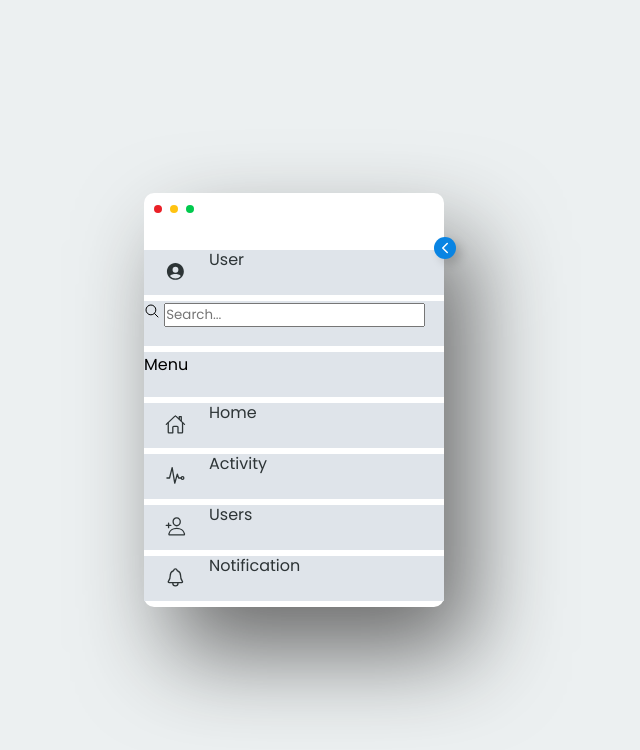
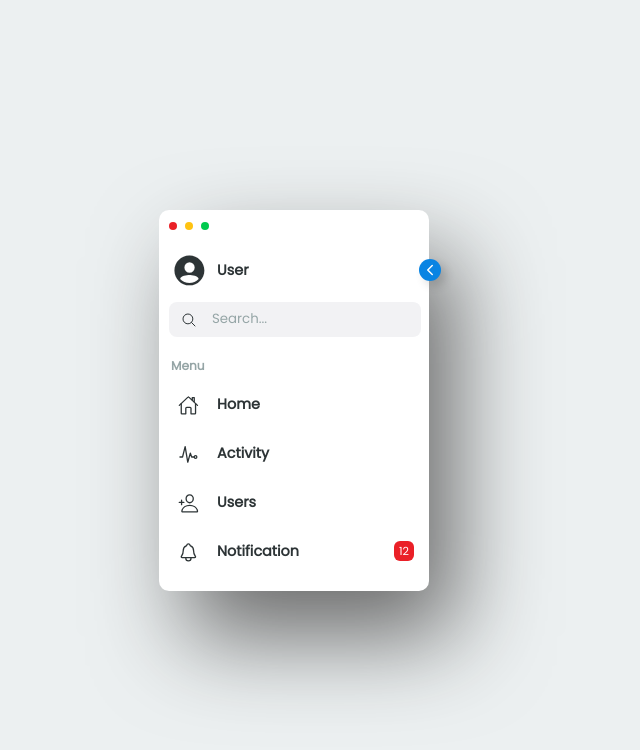
Before and after one commit to peddrobatista/Projetos_UI, a plain HTML site: page menu_ui/index.html in a window 1280 px wide. Both pictures are taken after a click on the element 671 px from the left and 248 px from the top of the page. Shown: the whole page, without its empty margins (346-986 px from the left). Drawn offline with nearby package versions, Linux system fonts and the light colour scheme.

Commit message:
Atualizando repositório...

```diff
--- a/menu_ui/index.html
+++ b/menu_ui/index.html
@@ -35,34 +35,41 @@
                         </a>
                     </li>
                     <li>
-                        <span class="icon"><ion-icon name="search-outline"></ion-icon></span>
-                        <input type="text" placeholder="Search...">
+                        <div>
+                            <span class="icon"><ion-icon name="search-outline"></ion-icon></span>
+                            <input type="text" placeholder="Search...">
+                        </div>
                     </li>
                     <li>
                         <span>Menu</span>
                     </li>
                     <li>
+                        <div class="destact"></div>
                         <a href="#">
                             <span class="icon"><ion-icon name="home-outline"></ion-icon></span>
                             <span class="title">Home</span>
                         </a>
                     </li>
                     <li>
+                        <div class="destact"></div>
                         <a href="#">
                             <span class="icon"><ion-icon name="pulse-outline"></ion-icon></span>
                             <span class="title">Activity</span>
                         </a>
                     </li>
                     <li>
+                        <div class="destact"></div>
                         <a href="#">
                             <span class="icon"><ion-icon name="person-add-outline"></ion-icon></span>
                             <span class="title">Users</span>
                         </a>
                     </li>
                     <li>
+                        <div class="destact"></div>
                         <a href="#">
                             <span class="icon"><ion-icon name="notifications-outline"></ion-icon></span>
                             <span class="title">Notification</span>
+                            <span class="notifications">12</span>
                         </a>
                     </li>
                 </ul>
--- a/menu_ui/style.css
+++ b/menu_ui/style.css
@@ -48,7 +48,9 @@ body {
     background-color: #00ca4e;
 }
 .card_content {
-    padding: 0px;
+    position: relative;
+    inset: -15px 0px;
+    padding: 0px 0px 0px 0px;
     transition: 0.5s;
     border-radius: 10px;
 }
@@ -60,18 +62,17 @@ body {
     transition: 0.5s;
 }
 .navigation.active {
-    width: 300px;
+    width: 270px;
 }
 /* Configurações dos itens da lista */
 
 .navigation ul li {
     position: relative;
     list-style: none;
-    height: 45px;
     width: 100%;
-    margin: 6px 0px;
+    padding: 3px 0px;
     transition: 0.5s;
-    background-color: #dfe4ea;
+    cursor: pointer;
 }
 
 /* Configurações gerais dos ícones e textos */
@@ -79,36 +80,125 @@ body {
 .navigation ul li a {
     position: relative;
     display: block;
-    width: 100%;
+    height: 35px;
+    border-radius: 8px;
+    margin: 4px 8px 4px 10px;
     display: flex;
     text-decoration: none;
-    border-radius: 10px;
-    inset: -3px;
+    inset: 0px;
     color: #2d3436;
+    transition: 0.5s;
 }
-
+.navigation ul li:hover a {
+    background-color: #d0d1d849;
+}
+.navigation ul li:hover .destact {
+    transition: 0.5s;
+    display: block;
+}
 .navigation ul li a .icon {
     position: relative;
     display: block;
     min-width: 68px;
     height: 60px;
     line-height: 59px;
-    text-align: center;
+    inset: -6px 9px;
 }
-
 .navigation ul li a .icon ion-icon {
     font-size: 1.30em;
 }
+.navigation ul li a .title {
+    position: relative;
+    inset: 7px -18px;
+    display: block;
+    height: 60px;
+    font-size: 0.90rem;
+    font-weight: 600;
+    text-align: start;
+    white-space: nowrap;
+}
+.navigation.active ul li a .title {
+    inset: 7px -20px;
+}
+/* Configurações das notificações */
 
+.navigation ul li a .notifications {
+    position: relative;
+    inset: 7px 75px;
+    width: 20px;
+    height: 20px;
+    border-radius: 30%;
+    background-color: #EA2027;
+    color: #fff;
+    text-align: center;
+    line-height: 20px;
+    font-size: 0.70rem;
+    font-weight: 300;
+}
+/* Configurações do primeiro filho */
+
+.navigation ul li:nth-child(1) a .icon ion-icon {
+    font-size: 2.30rem;
+}
+.navigation ul li:nth-child(1) a .icon {
+    inset: -1px 2px;
+}
+.navigation ul li:nth-child(1) a .title {
+    font-weight: 800;
+}
+/* Configurações do segundo filho */
+
+.navigation ul li:nth-child(2) div {
+    position: relative;
+    display: block;
+    height: 35px;
+    border-radius: 8px;
+    background-color: #d0d1d849;
+    margin: 4px 8px 4px 10px;
+    display: flex;
+    text-decoration: none;
+    inset: 0px;
+    color: #2d3436;
+    transition: 0.5s;
+}
+.navigation ul li:nth-child(2) div .icon {
+    position: relative;
+    display: block;
+    min-width: 68px;
+    height: 60px;
+    line-height: 59px;
+    inset: -9px 12px;
+}
+.navigation ul li:nth-child(2) div input {
+    position: relative;
+    inset: 0px -25px;
+    outline: none;
+    border: none;
+    background: none;
+    display: none;
+}
+.navigation.active li:nth-child(2) div input {
+    display: block;
+}
+.navigation.active li:nth-child(2) div input::placeholder {
+    color: #95a5a6;
+}
+/* Configurações do terceiro filho */
+
+.navigation ul li:nth-child(3) {
+    margin: 5px 0px 0px 0px;
+}
+.navigation ul li:nth-child(3) span {
+    position: relative;
+    inset: 0px 12px;
+    font-size: 0.76rem;
+    font-weight: 600;
+    color: #95a5a6;
+}
 /* Controle do toggle */
- .toggle {
-    position: relative;
-    inset: 15px 20px 0px 0px;
-    margin: 0px;
-}
 .toggle {
     position: relative;
-    inset: 15px 0px 0px 50px;
+    inset: 35px 0px 0px 50px;
     width: 22px;
     height: 22px;
     background: #0984e3;
@@ -130,7 +220,7 @@ body {
     display: none;
 }
 .card_content.active .toggle {
-    inset: 15px 0px 0px 290px;
+    inset: 35px 0px 0px 260px;
 }
 .card_content.active .toggle span {
     inset: 0px 0px;
@@ -141,3 +231,15 @@ body {
 .card_content.active .toggle .back {
     display: block;
 }
+/* Configurações do destaque */
+
+.destact {
+    position: absolute;
+    width: 50px;
+    height: 50px;
+    background-color: #EA2027;
+    border-radius: 50%;
+    inset: -1px -45px;
+    z-index: 1;
+    display: none;
+}
```
